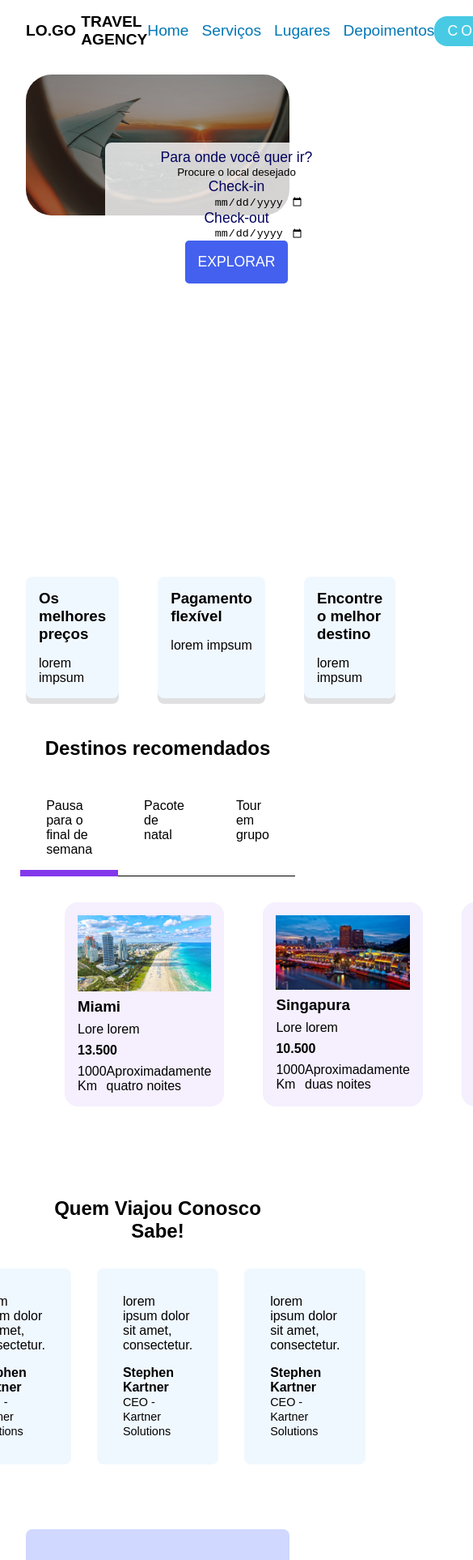
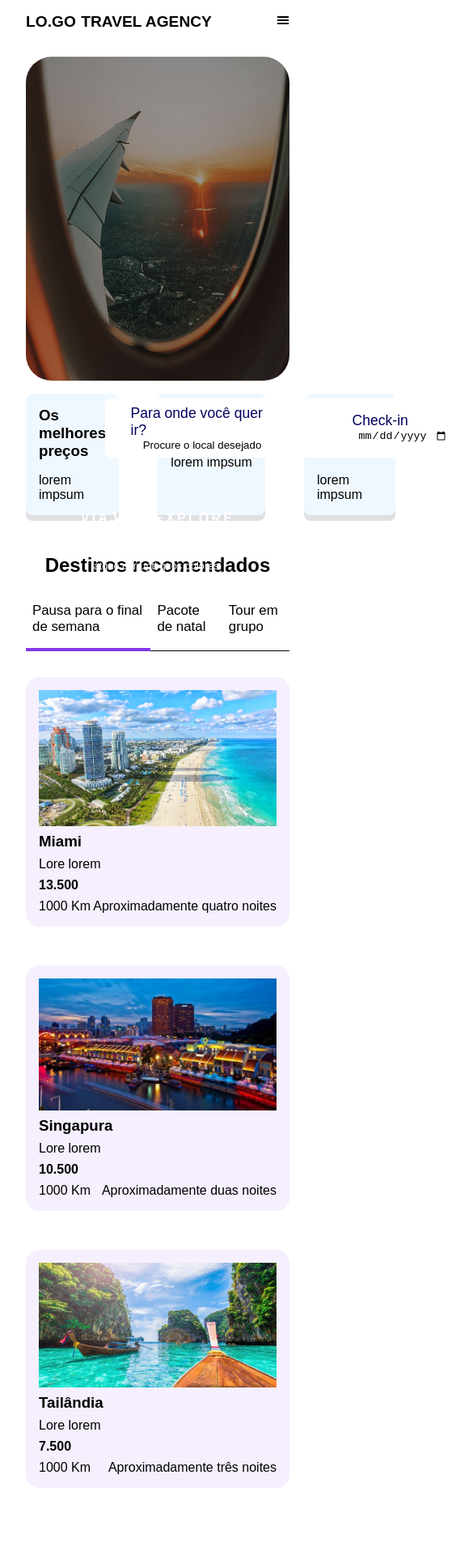
Before and after one commit to AmosAureliano/travel-agency, a React (Vite) app: page / in a window 390 px wide. Shown: the top 1926 px of the page at 81% size, 585 px wide, since content can reach past the window. Built offline with nearby package versions, Linux system fonts and the light colour scheme.

Commit message:
feat: responsive

```diff
--- a/index.html
+++ b/index.html
@@ -1,5 +1,5 @@
 <!DOCTYPE html>
-<html lang="en">
+<html lang="pt-br">
   <head>
     <meta charset="UTF-8" />
     <link rel="icon" type="image/svg+xml" href="/vite.svg" />
--- a/package.json
+++ b/package.json
@@ -19,6 +19,7 @@
   "devDependencies": {
     "@types/react": "^18.0.15",
     "@types/react-dom": "^18.0.6",
+    "@types/scrollreveal": "^0.0.8",
     "@vitejs/plugin-react": "^2.0.0",
     "typescript": "^4.6.4",
     "vite": "^3.0.0"
--- a/src/App.tsx
+++ b/src/App.tsx
@@ -1,4 +1,4 @@
-import { useState } from 'react'
+import { useEffect, useState } from 'react'
 import Footer from './components/Footer'
 import Hero from './components/Hero'
 import Navbar from './components/Navbar'
@@ -6,9 +6,31 @@ import Recommended from './components/Recommended'
 import ScrollToTop from './components/ScrollToTop'
 import Services from './components/Services'
 import Testimonial from './components/Testimonial'
+import scrollReveal from 'scrollreveal';
 
 
 function App() {
+  useEffect(() => {
+    const sr = scrollReveal({
+      origin: "top",
+      distance: "80px",
+      duration: 2000,
+      reset: true,
+    })
+
+    sr.reveal(
+      `
+      nav,
+      #home,
+      #service,
+      #recommend,
+      #testimonials,
+      footer`, {
+        opacity: 0,
+        interval: 300,
+      }
+    );
+  }, []);
   return (
     <>
       <ScrollToTop/>
--- a/src/components/Footer.tsx
+++ b/src/components/Footer.tsx
@@ -69,4 +69,17 @@ const FooterContainer = styled.footer`
             }
         }
     }
+
+    @media screen and (min-width: 280px) and (max-width: 1024px) {
+        flex-direction: column;
+        gap: 2rem;
+
+        ul {
+            flex-direction: column;
+        }
+
+        .social__links {
+            flex-direction: row;
+        }
+    }
 `;
--- a/src/components/Hero.tsx
+++ b/src/components/Hero.tsx
@@ -139,16 +139,45 @@ const Section = styled.section`
 
     }
 
+    @media screen and (min-width: 280px) and (max-width: 980px) {
+        height: 25rem;
 
-    @media(max-width: 768px) {
-        .search {
-            flex-direction: column;
-            position: absolute;
-            top: 10vh;
-            align-self: center;
-            z-index: 3;
-            background-color: #FFFFFFce;
-            width: 100%;
+        .background {
+            img {
+                height: 100%;
+            }
+        }
+
+        .content {
+            .title {
+                h1 {
+                    font-size: 1rem;
+                }
+
+                p {
+                    font-size: .8rem;
+                    padding: 1vw;
+                }
+            }
+
+            .search {
+                flex-direction: column;
+                padding: .8rem;
+                gap: .8rem;
+
+                .container {
+                    padding: 0 .8rem;
+
+                    input[type="date"] {
+                        padding-left: 1rem
+                    }
+                }
+
+                button {
+                    padding: 1rem;
+                    font-size: 1rem;
+                }
+            }
         }
     }
 `
--- a/src/components/Navbar.tsx
+++ b/src/components/Navbar.tsx
@@ -1,15 +1,24 @@
 import styled from 'styled-components';
-
+import { GiHamburgerMenu } from 'react-icons/gi';
+import { VscChromeClose } from 'react-icons/vsc';
+import { useState } from 'react';
 
 export default function Navbar() {
+    const [navbarState, setNavbarState] = useState(false);
+
     return(
+        <>
             <Nav>
                 <div className="brand">
                     <div className="container">
                         <p>lo.go</p>
                         Travel Agency
                     </div>
-                <div className="toggle"></div>
+                    <div className="toggle">
+                        {
+                            navbarState ? <VscChromeClose onClick={() => setNavbarState(false)} /> : <GiHamburgerMenu onClick={() => setNavbarState(true)} />
+                        }
+                    </div>
                 </div>
                 <ul>
                     <li><a href="#home">Home</a></li>
@@ -19,6 +28,15 @@ export default function Navbar() {
                 </ul>
                 <button>Conectar</button>
             </Nav>
+            <ResponsiveNav state={navbarState}>
+                <ul>
+                    <li><a href="#home" onClick={() => setNavbarState(false)}>Home</a></li>
+                    <li><a href="#services" onClick={() => setNavbarState(false)}>Serviços</a></li>
+                    <li><a href="#recommend" onClick={() => setNavbarState(false)}>Lugares</a></li>
+                    <li><a href="#testimonials" onClick={() => setNavbarState(false)}>Depoimentos</a></li>
+                </ul>
+            </ResponsiveNav>
+        </>
     )
 }
 
@@ -86,4 +104,62 @@ const Nav = styled.nav`
             background-color: #023e8a;
         }
     }
+
+    @media screen and (min-width: 280px) and (max-width: 1080px) {
+        .brand {
+            display: flex;
+            justify-content: space-between;
+            align-items: center;
+            width: 100%;
+
+            .toggle {
+                display: block;
+            }
+        }
+
+        ul, button {
+            display: none;
+        }
+    }
 `;
+
+const ResponsiveNav = styled.nav`
+    display: flex;
+    position: absolute;
+    z-index: 1;
+    background: #FFFFFF;
+    width: 100%;
+    height: 30vh;
+    align-items: center;
+    transition: .3s ease-in-out;
+    top: ${({ state }) => (state ? "50px" : "-400px")};
+
+    ul {
+        list-style-type: none;
+        width: 100%;
+
+        li {
+            width: 100%;
+            margin: 1rem 0;
+            margin-left: 2rem;
+
+            a {
+                text-decoration: none;
+                color: #0077b6;
+                font-size: 1.2rem;
+                transition: .1s ease-in-out;
+
+                &:hover {
+                    color: #023e8a;
+                }
+            }
+
+            &:first-of-type {
+                a {
+                    color: #023e8a;
+                    font-weight: 900;
+                }
+            }
+        }
+    }
+`;
--- a/src/components/Recommended.tsx
+++ b/src/components/Recommended.tsx
@@ -164,4 +164,26 @@ const Section = styled.section`
             }
         }
     }
+
+    @media screen and (min-width: 280px) and (max-width: 1080px) {
+        .packages {
+            ul {
+                li {
+                    padding: 0 .5rem;
+                    font-size: 2vh;
+                    padding-bottom: 1rem;
+                }
+
+                .active {
+                    border-bottom-width: .3rem;
+                }
+            }
+        }
+
+        .destinations {
+            grid-template-columns: 1fr;
+            padding: 0;
+        }
+    }
+
 `;
--- a/src/components/Services.tsx
+++ b/src/components/Services.tsx
@@ -54,4 +54,12 @@ const Section = styled.section`
             box-shadow: rgba(0, 0, 0, .35) 0px 0px 15px;
         }
     }
+
+    @media screen and (min-width: 280px) and (max-width: 780px) {
+        grid-template-columns: repeat(autofill, minmax(250px, 1fr));
+    }
+
+    @media screen and (min-width: 720px) and (max-width: 780px) {
+        grid-template-columns: repeat(2, 1fr);
+    }
 `;
--- a/src/components/Testimonial.tsx
+++ b/src/components/Testimonial.tsx
@@ -2,7 +2,7 @@ import styled from "styled-components"
 
 export default function Testimonial() {
     return(
-        <Section>
+        <Section id="testimonials">
             <div className="title">
                 <h2>Quem Viajou Conosco Sabe!</h2>
             </div>
@@ -85,4 +85,20 @@ const Section = styled.section`
             }
         }
     }
+
+    @media screen and (min-width: 280px) and (max-width: 768px) {
+        .testimonials {
+            flex-direction: column;
+            margin: 0;
+
+            .testimonial {
+                justify-content: center;
+
+                .info {
+                    flex-direction: column;
+                    justify-content: center;
+                }
+            }
+        }
+    }
 `;
```
Also changed, not shown: 2 other files (tests, documents, lock files or other folders). Lines whose indentation alone changed are shown as unchanged.
